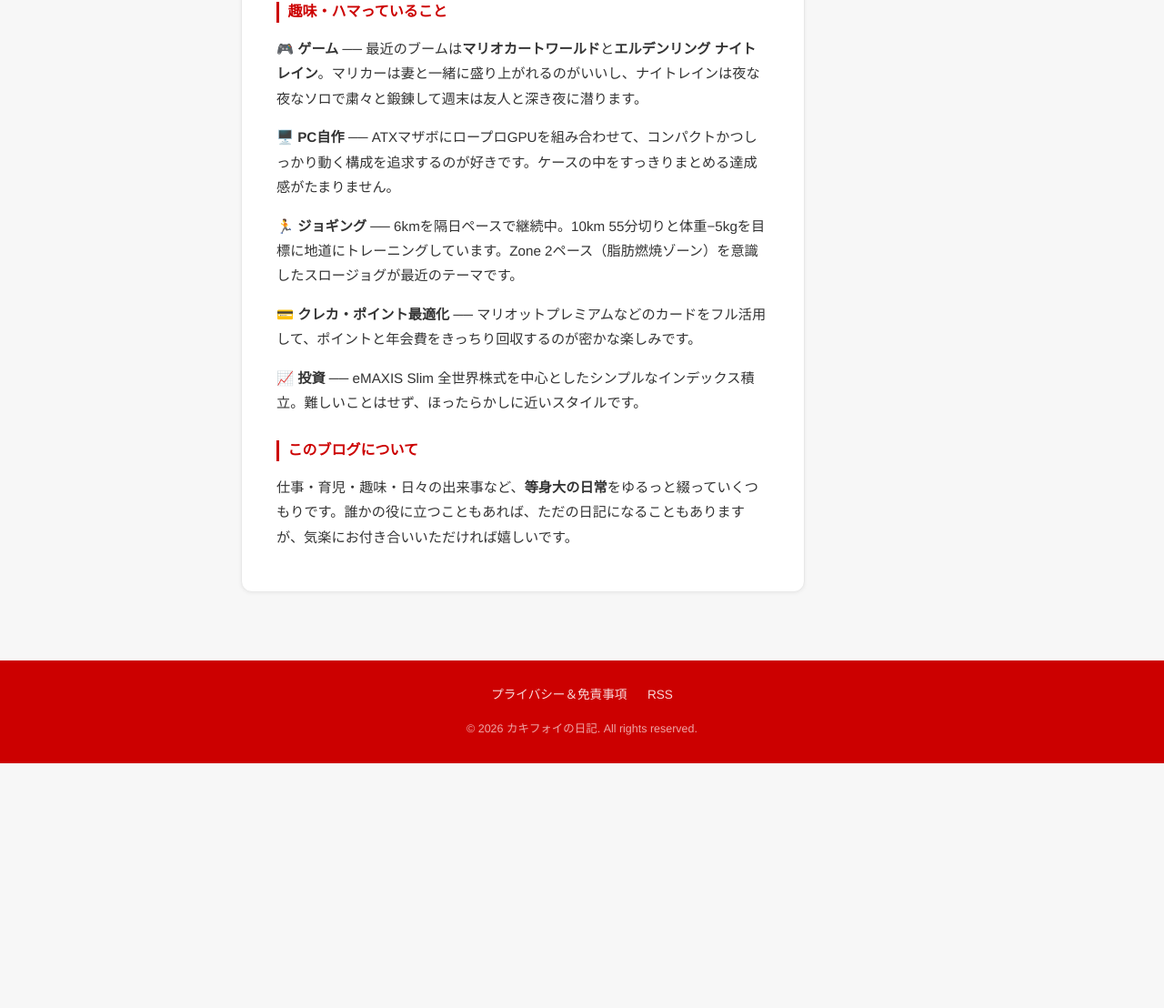
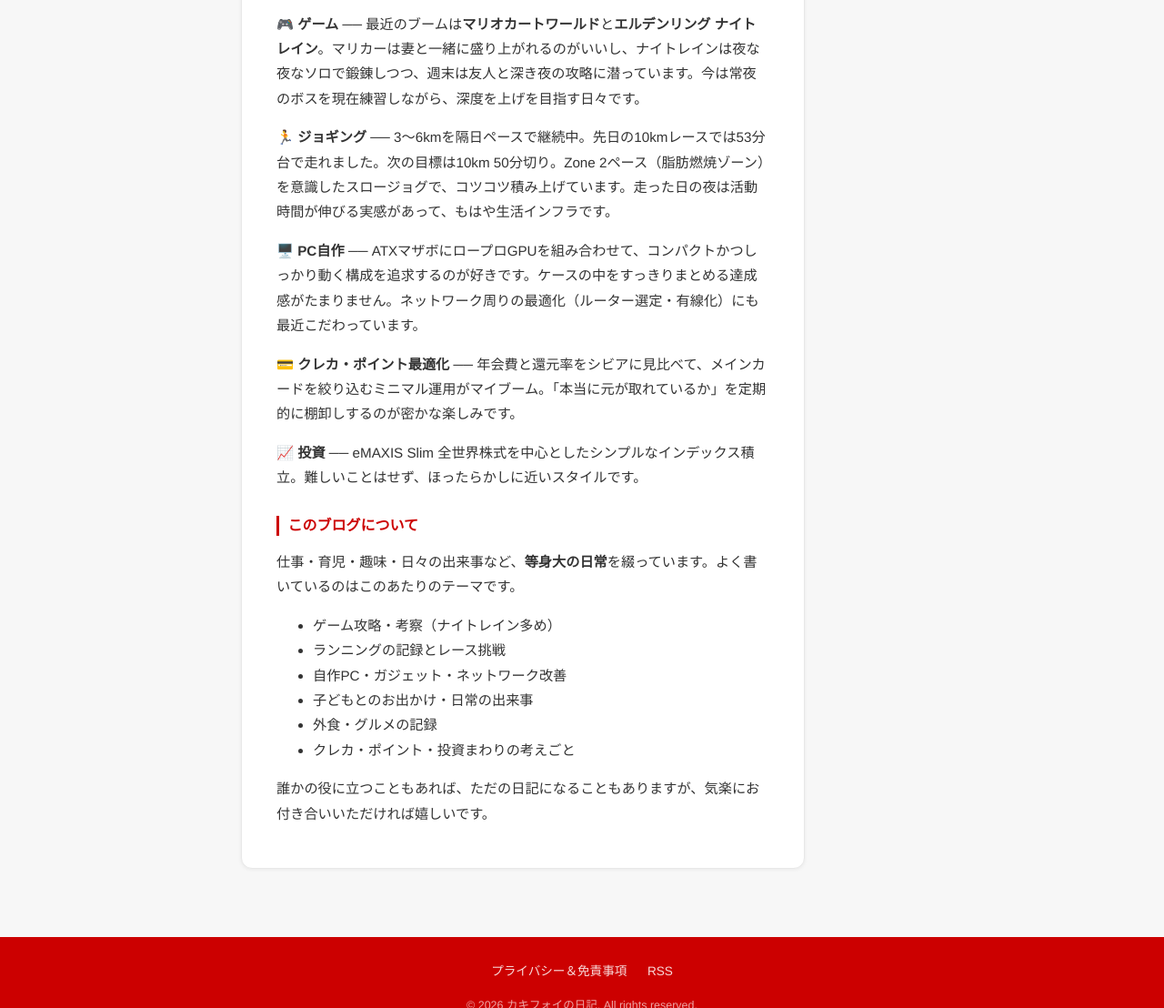
Before and after one commit to Kakifoi/my-blog, an Astro site: page /about in a window 1280 px wide. Shown: the part 772-1880 px from the top of the page at 91% size. Before the commit the page ends 1611 px from the top, so only its background shows below. Built offline with nearby package versions, Linux system fonts and the light colour scheme; Astro itself is replaced by a stand-in of ours.

Commit message:
aboutページの自己紹介を更新（物販・マイクロ法人構成、各趣味の内容を最新化）

```diff
--- a/src/pages/about.astro
+++ b/src/pages/about.astro
@@ -28,7 +28,7 @@
 
 			<div class="prose-wrap">
 				<p>
-					広告系の小さな会社を経営しながら、Amazon FBAを使ったリテール（小売）事業も個人で並行して回している、いわゆる「二足のわらじ」の自営業者です。妻と幼い子ども2人の4人家族で、育児・家事と仕事を毎日バタバタとこなしながら生きています。
+					物販事業を個人経営しながら、マイクロ法人でアフィリエイト事業を並行して回している、いわゆる「二足のわらじ」の自営業者です。妻と幼い子ども2人の4人家族で、育児・家事と仕事を毎日バタバタとこなしながら生きています。
 				</p>
 
 				<p>
@@ -37,21 +37,30 @@
 
 				<h2>趣味・ハマっていること</h2>
 
-				<p>🎮 <strong>ゲーム</strong> ── 最近のブームは<strong>マリオカートワールド</strong>と<strong>エルデンリング ナイトレイン</strong>。マリカーは妻と一緒に盛り上がれるのがいいし、ナイトレインは夜な夜なソロで粛々と鍛錬して週末は友人と深き夜に潜ります。</p>
+				<p>🎮 <strong>ゲーム</strong> ── 最近のブームは<strong>マリオカートワールド</strong>と<strong>エルデンリング ナイトレイン</strong>。マリカーは妻と一緒に盛り上がれるのがいいし、ナイトレインは夜な夜なソロで鍛錬しつつ、週末は友人と深き夜の攻略に潜っています。今は常夜のボスを現在練習しながら、深度を上げを目指す日々です。</p>
 
-				<p>🖥️ <strong>PC自作</strong> ── ATXマザボにロープロGPUを組み合わせて、コンパクトかつしっかり動く構成を追求するのが好きです。ケースの中をすっきりまとめる達成感がたまりません。</p>
+				<p>🏃 <strong>ジョギング</strong> ── 3〜6kmを隔日ペースで継続中。先日の10kmレースでは53分台で走れました。次の目標は10km 50分切り。Zone 2ペース（脂肪燃焼ゾーン）を意識したスロージョグで、コツコツ積み上げています。走った日の夜は活動時間が伸びる実感があって、もはや生活インフラです。</p>
 
-				<p>🏃 <strong>ジョギング</strong> ── 6kmを隔日ペースで継続中。10km 55分切りと体重−5kgを目標に地道にトレーニングしています。Zone 2ペース（脂肪燃焼ゾーン）を意識したスロージョグが最近のテーマです。</p>
+				<p>🖥️ <strong>PC自作</strong> ── ATXマザボにロープロGPUを組み合わせて、コンパクトかつしっかり動く構成を追求するのが好きです。ケースの中をすっきりまとめる達成感がたまりません。ネットワーク周りの最適化（ルーター選定・有線化）にも最近こだわっています。</p>
 
-				<p>💳 <strong>クレカ・ポイント最適化</strong> ── マリオットプレミアムなどのカードをフル活用して、ポイントと年会費をきっちり回収するのが密かな楽しみです。</p>
+				<p>💳 <strong>クレカ・ポイント最適化</strong> ── 年会費と還元率をシビアに見比べて、メインカードを絞り込むミニマル運用がマイブーム。「本当に元が取れているか」を定期的に棚卸しするのが密かな楽しみです。</p>
 
 				<p>📈 <strong>投資</strong> ── eMAXIS Slim 全世界株式を中心としたシンプルなインデックス積立。難しいことはせず、ほったらかしに近いスタイルです。</p>
 
 				<h2>このブログについて</h2>
 
-				<p>
-					仕事・育児・趣味・日々の出来事など、<strong>等身大の日常</strong>をゆるっと綴っていくつもりです。誰かの役に立つこともあれば、ただの日記になることもありますが、気楽にお付き合いいただければ嬉しいです。
-				</p>
+				<p>仕事・育児・趣味・日々の出来事など、<strong>等身大の日常</strong>を綴っています。よく書いているのはこのあたりのテーマです。</p>
+
+				<ul>
+					<li>ゲーム攻略・考察（ナイトレイン多め）</li>
+					<li>ランニングの記録とレース挑戦</li>
+					<li>自作PC・ガジェット・ネットワーク改善</li>
+					<li>子どもとのお出かけ・日常の出来事</li>
+					<li>外食・グルメの記録</li>
+					<li>クレカ・ポイント・投資まわりの考えごと</li>
+				</ul>
+
+				<p>誰かの役に立つこともあれば、ただの日記になることもありますが、気楽にお付き合いいただければ嬉しいです。</p>
 			</div>
 		</main>
 		<Footer />
```
